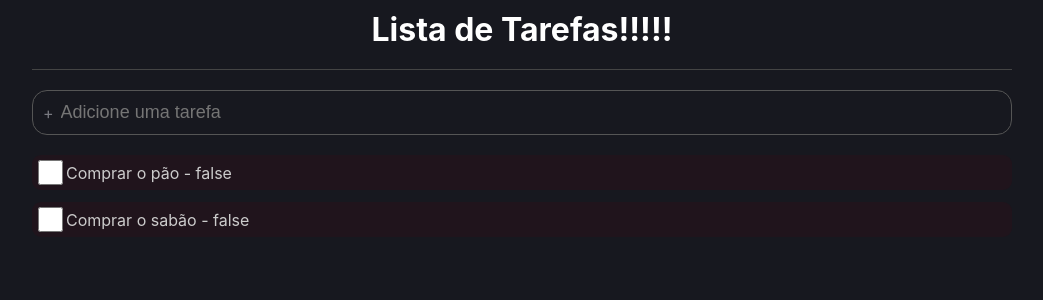
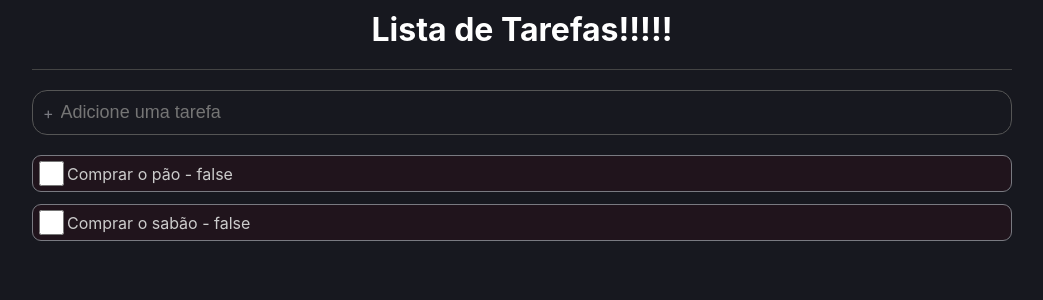
Before and after one commit to rafaelsrv/ToDo-TS, a React (Create React App) app: page / in a window 1280 px wide. Shown: the top 300 px of the page, without its empty margins (118-1161 px from the left). Built offline with nearby package versions, Linux system fonts and the light colour scheme.

Commit message:
Subindo projeto

```diff
--- a/src/components/ListItem/styles.ts
+++ b/src/components/ListItem/styles.ts
@@ -15,6 +15,7 @@ export const Container = styled.div(({ done } : ContainerProps)=>(
     margin-bottom: 12px;
     align-items: center;
     content-align: center;
+    border: solid 1px;
 
     label{
         color: #CCC;
```
